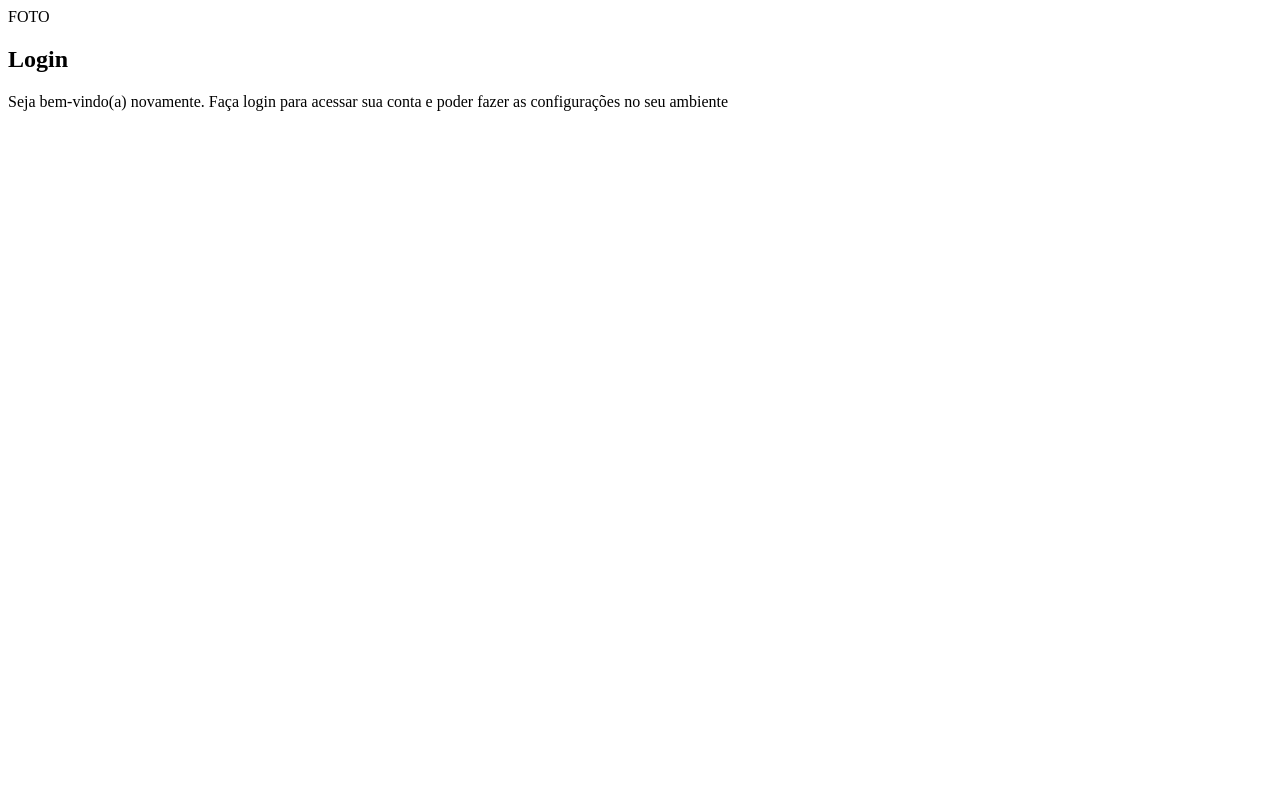
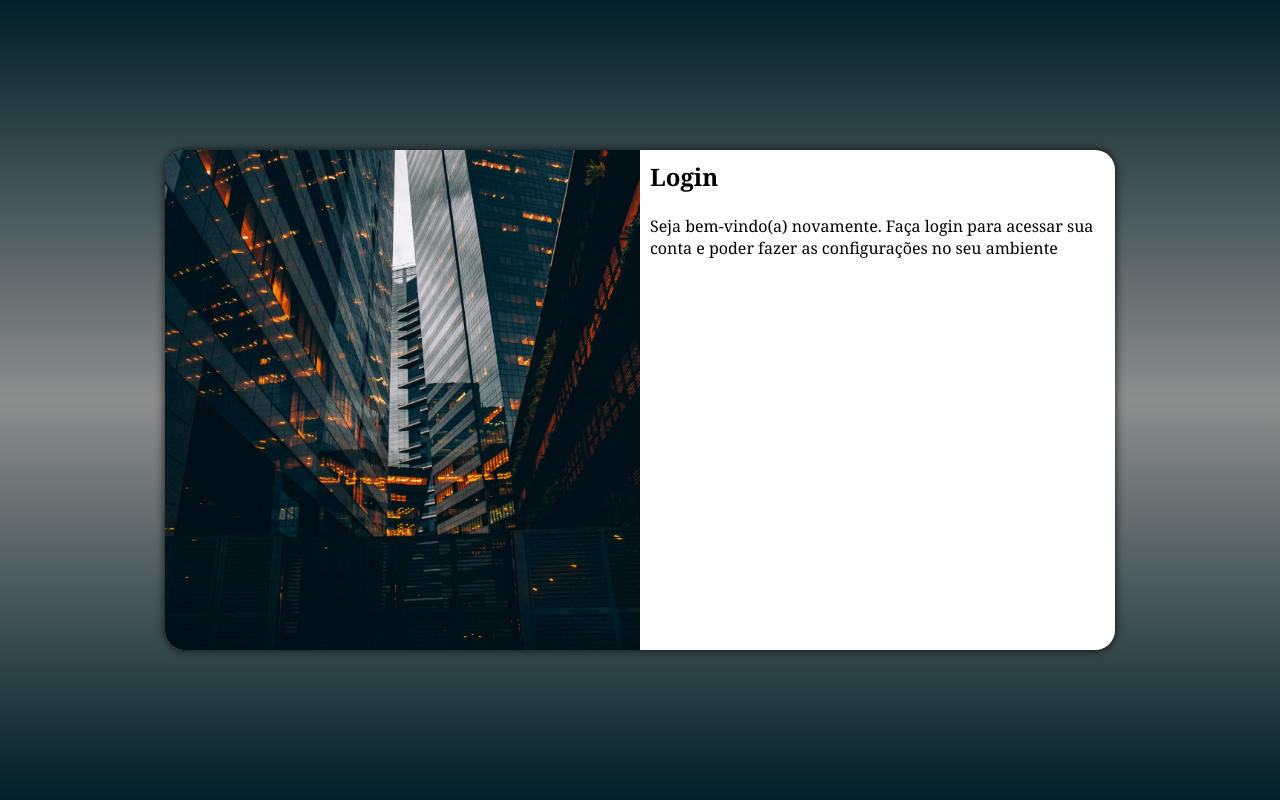
Before and after one commit to LaraRCV15/projeto-login, a plain HTML site: page index.html in a window 1280 px wide. Drawn offline with Linux system fonts and the light colour scheme.

Commit message:
Media Query para outras telas

```diff
--- /dev/null
+++ b/estilos/media-query.css
@@ -0,0 +1,54 @@
+@charset "UTF-8";
+
+/* Typical Device Breakpoints
+------------------------------
+Pequenas telas: até 600px
+Celular: de 600px até 768px
+Tablet: 768px até 992px
+Desktop: 992px até 1200px
+Grandes telas: acima de 1200px
+*/
+
+@media screen and (min-width: 768px) and (max-width: 992px) {
+
+    body {
+        background-image: linear-gradient(to top, #011F26, #8D8D8D, #011F26);
+    }
+
+    section#login {
+        width: 80vw;
+    }
+
+    section#login > div#imagem {
+        float: left;
+        width: 30%;
+        height: 100%;
+    }
+
+    section#login > div#formulario {
+        float: right;
+        width: 70%;
+    }
+}
+
+@media screen and (min-width: 992px) {
+
+    body {
+        background-image: linear-gradient(to top, #011F26, #8D8D8D, #011F26);
+    }
+
+    section#login {
+        width: 950px;
+    }
+
+    section#login > div#imagem {
+        float: left;
+        width: 50%;
+        height: 100%;
+    }
+
+    section#login > div#formulario {
+        float: right;
+        width: 50%;
+    }
+}
--- a/estilos/style.css
+++ b/estilos/style.css
@@ -1,10 +1,51 @@
 @charset "UTF-8";
 
-/* paleta de cores
+* {
+    font-family: Georgia, 'Times New Roman', Times, serif;
+    padding: 0px;
+    margin: 0px;
+    box-sizing: border-box;
+}
 
-Preto: #011F26
-Amarelo: #F2A516
-Laranja: #F27405
-Laranja escuro: #BF3604
-Vermelho vinho: #731702
-*/
+body, html {
+    background-color: #011F26;
+    height: 100vh;
+    width: 100vw;
+    background-image: linear-gradient(to top, #011F26, #8D8D8D, #011F26);
+}
+
+main {
+    position: relative;
+    height: 100vh;
+    width: 100vw;
+}
+
+section#login {
+    position: absolute;
+    top: 50%;
+    left: 50%;
+    transform: translate(-50%, -50%);
+    overflow: hidden;
+
+    transition: width .3s, height .3s;
+    transition-timing-function: ease;
+
+    background-color: white;
+    width: 250px;
+    height: 500px;
+    border-radius: 20px;
+    box-shadow: 0px 0px 10px rgba(0, 0, 0, 0.823);
+}
+
+section#login > div#imagem {
+    display: block;
+    background: #011F26 url(../imagens/pexels-dinnow-86001860-9444476.jpg) no-repeat;
+    height: 200px;
+    background-position: left bottom;
+    background-size: cover;
+}
+
+section#login > div#formulario {
+    display: block;
+    padding: 10px;
+}
--- a/index.html
+++ b/index.html
@@ -5,15 +5,16 @@
     <meta name="viewport" content="width=device-width, initial-scale=1.0">
     <title>Login</title>
     <link rel="stylesheet" href="estilos/style.css">
+    <link rel="stylesheet" href="estilos/media-query.css">
 </head>
 <body>
     <main>
         <section id="login">
             <div id="imagem">
-                    FOTO
             </div>
             <div id="formulario">
                 <h1>Login</h1>
+                <br>
                 <p>Seja bem-vindo(a) novamente. Faça login para acessar sua
                 conta e poder fazer as configurações no seu ambiente</p>
                 <form action="login.php" method="post">
```
